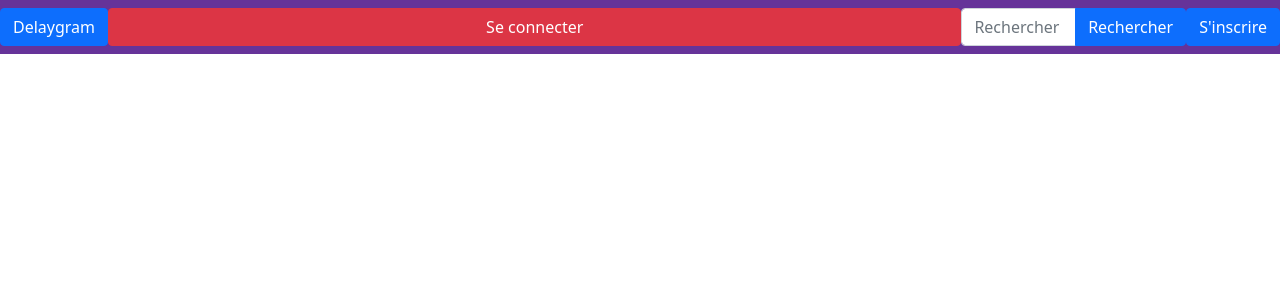
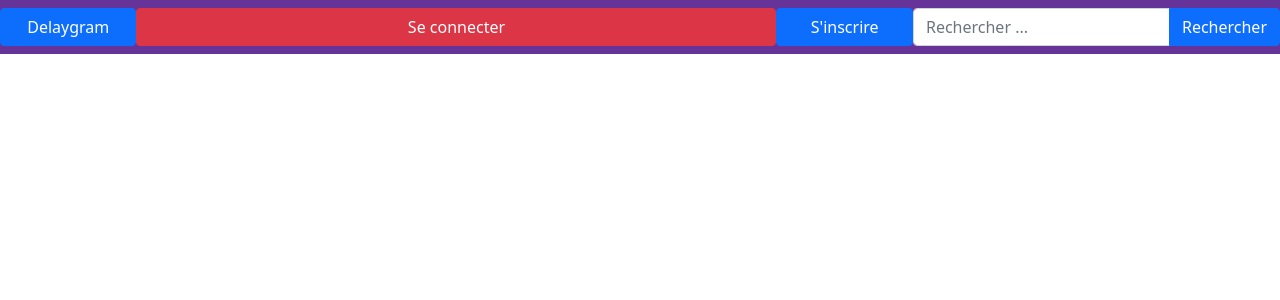
Before and after one commit to MadRealm/projet_web, a Flask app: page / in a window 1280 px wide. Shown: the top 300 px of the page. Run offline with Flask 2, Linux system fonts and the light colour scheme; data that the repository does not hold is empty; some libraries are stand-ins or nearby versions.

Commit message:
Some UX changes

```diff
--- a/templates/layout.html.jinja2
+++ b/templates/layout.html.jinja2
@@ -20,12 +20,15 @@
             <a href="{{ url_for("index") }}" class = "btn btn-primary" role="button">Delaygram </a>
         </div>
         {% if current_user.is_authenticated %}
-            <div class="d-grid col-8">
+            <div class="d-grid col-6">
                 <a href="{{ url_for("create_or_process_post")}}" class="btn btn-danger " role ="button" id="2">Ajouter une image</a>
             </div>
         {% else %}
-            <div class ="d-grid col-8">
+            <div class ="d-grid col-6">
               <a href="{{ url_for("login") }}" class = "btn btn-danger" role="button">Se connecter</a>
+            </div>
+            <div class="d-grid col">
+                <a href="{{ url_for("signup") }}" class = "btn btn-primary" role="button">S'inscrire</a>
             </div>
         {% endif %}
         <form action="{{ url_for("search") }}" method="post">
@@ -35,13 +38,11 @@
         </form>
         </div>
         {% if current_user.is_authenticated %}
-            <div class="d-grid col">
+            <div>
                 <a href="{{ url_for("profile") }}" class = "btn btn-primary" role="button">Mon profil</a>
+            </div>
+            <div>
                 <a href="{{ url_for("logout") }}" class = "btn btn-primary" role="button">Se déconnecter</a>
-            </div>
-        {% else %}
-            <div class="d-grid col">
-                <a href="{{ url_for("signup") }}" class = "btn btn-primary" role="button">S'inscrire</a>
             </div>
         {% endif %}
     </nav>
```
